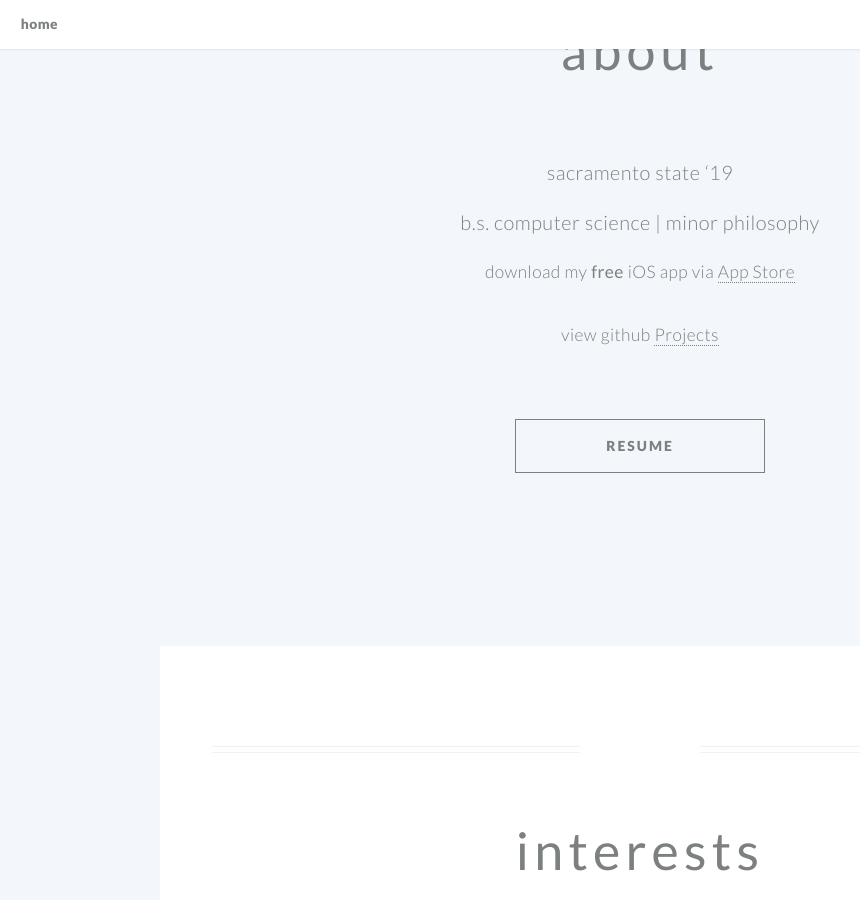
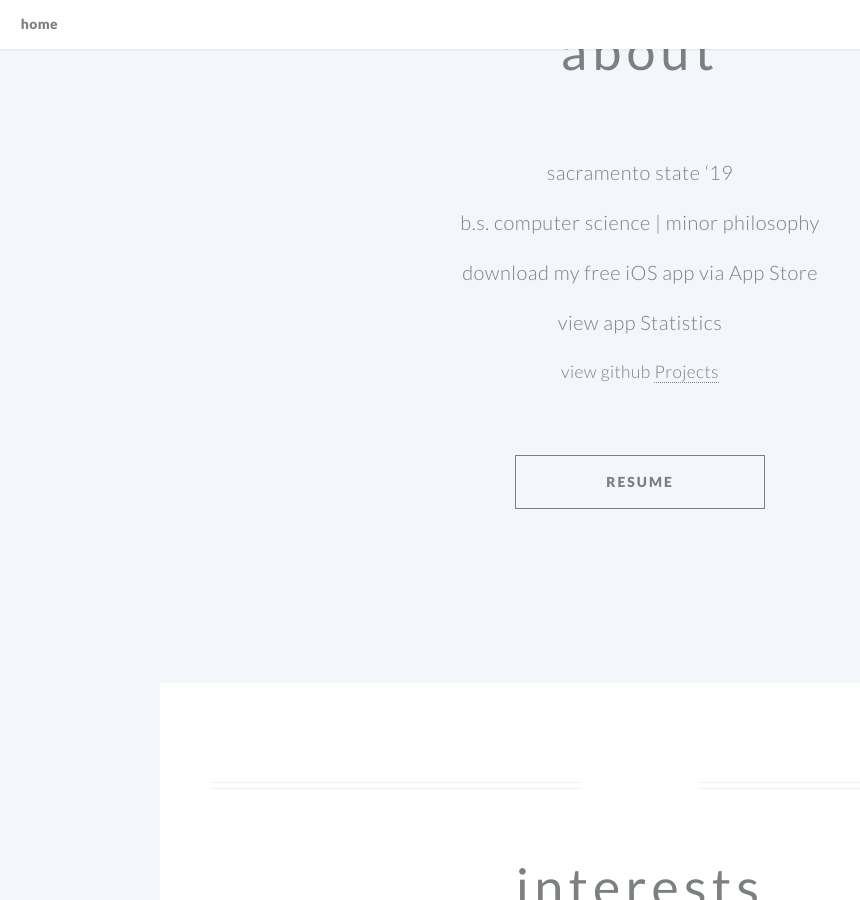
Before and after one commit to dp916/dp916.github.io, a Jekyll site: the page built from index.md, in a window 1280 px wide and 900 px high, scrolled down 711 px. Shown: the whole window, without its empty margins (0-860 px from the left). Built offline with Jekyll 4.4.1, drawn with Linux system fonts in a browser that asks for light colours.

Commit message:
Update index.md

```diff
--- a/index.md
+++ b/index.md
@@ -48,6 +48,8 @@ cta_button_label: email # the label on the button
 
 ### b.s. computer science | minor philosophy
 
-download my **free** iOS app via [App Store](https://apps.apple.com/us/app/learn-cybersecurity/id1556509824)
+### download my free iOS app via [App Store](https://apps.apple.com/us/app/learn-cybersecurity/id1556509824#?platform=iphone)
+### view app [Statistics](https://github.com/dp916/Learn-Cybersecurity)
 
-view github [Projects](https://github.com/dp916)
+
+view github [Projects](https://github.com/dp916?tab=repositories)
```
